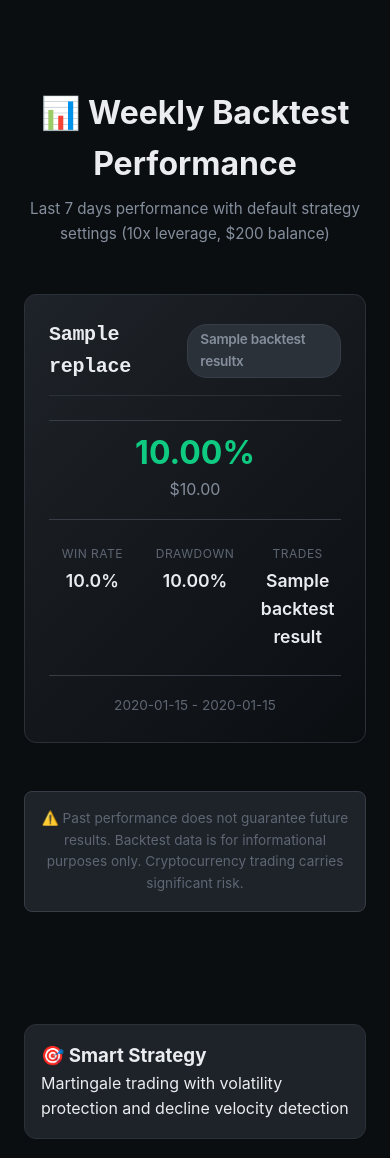
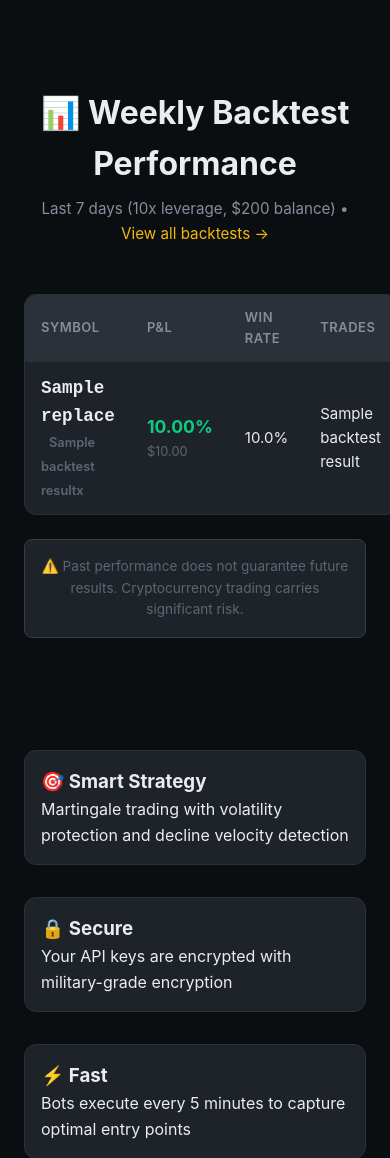
Before and after one commit to pehur00/dcabot, a Flask app: page / in a window 390 px wide. Shown: the part 664-1822 px from the top of the page. Run offline with Flask 3, Linux system fonts and the light colour scheme; a database or web service that is not in the repository returns one stand-in record (values such as "Sample title"); some libraries are stand-ins or nearby versions.

Commit message:
Improve UX: compact backtest table, mobile responsiveness, and activity log layout
- Replace card-based backtest display with compact summary table
  - Each row shows symbol, P&L (%), win rate, drawdown, trades, period
  - Clickable rows navigate to detail page
  - Mobile responsive: hides Drawdown and Period columns on small screens

- Fix bot detail page mobile responsiveness
  - Bot Info grid now responsive with auto-fit layout
  - Tablet: 2 columns, Mobile: 1 column

- Redesign activity log layout
  - Combine datetime + log level into single column
  - Date/time stacked vertically with badge below
  - Message column gets full width for better readability

🤖 Generated with [Claude Code](https://claude.com/claude-code)

Co-Authored-By: Claude <noreply@anthropic.com>

```diff
--- a/saas/static/css/style.css
+++ b/saas/static/css/style.css
@@ -767,6 +817,55 @@ tbody tr:hover {
     font-size: 0.95rem;
 }
 
+/* Compact Backtest Summary Table */
+.backtest-summary-table {
+    margin: 1.5rem 0;
+}
+
+.backtest-summary-table table {
+    background: var(--bg-card);
+    border: 1px solid var(--border-primary);
+}
+
+.backtest-row {
+    cursor: pointer;
+    transition: all 0.2s ease;
+}
+
+.backtest-row:hover {
+    background-color: var(--bg-tertiary) !important;
+    transform: translateX(4px);
+}
+
+.backtest-row.positive .pnl-value {
+    color: var(--color-long);
+    font-weight: 700;
+    font-size: 1.1rem;
+}
+
+.backtest-row.negative .pnl-value {
+    color: var(--color-short);
+    font-weight: 700;
+    font-size: 1.1rem;
+}
+
+.backtest-row td:first-child {
+    font-weight: 600;
+}
+
+@media (max-width: 768px) {
+    .backtest-summary-table table {
+        font-size: 0.85rem;
+    }
+
+    .backtest-summary-table th:nth-child(4),
+    .backtest-summary-table td:nth-child(4),
+    .backtest-summary-table th:nth-child(6),
+    .backtest-summary-table td:nth-child(6) {
+        display: none;  /* Hide Drawdown and Period on mobile */
+    }
+}
+
 .performance-grid {
     display: grid;
     grid-template-columns: repeat(auto-fit, minmax(280px, 1fr));
@@ -778,7 +877,7 @@ tbody tr:hover {
     background: linear-gradient(135deg, var(--bg-secondary) 0%, var(--bg-primary) 100%);
     border: 1px solid var(--border-primary);
     border-radius: 12px;
-    padding: 1.5rem;
+    padding: 1rem;
     transition: all 0.3s ease;
     position: relative;
     overflow: hidden;
@@ -820,7 +919,7 @@ tbody tr:hover {
     display: flex;
     justify-content: space-between;
     align-items: center;
-    margin-bottom: 1.5rem;
+    margin-bottom: 0.75rem;
 }
 
 .performance-card .symbol {
@@ -841,19 +940,19 @@ tbody tr:hover {
 }
 
 .performance-card .pnl {
-    margin: 1.5rem 0;
+    margin: 0.75rem 0;
     text-align: center;
-    padding: 1rem 0;
+    padding: 0.75rem 0;
     border-top: 1px solid var(--border-secondary);
     border-bottom: 1px solid var(--border-secondary);
 }
 
 .performance-card .pnl-pct {
-    font-size: 2.5rem;
+    font-size: 1.75rem;
     font-weight: 700;
     display: block;
     line-height: 1;
-    margin-bottom: 0.5rem;
+    margin-bottom: 0.25rem;
 }
 
 .performance-card.positive .pnl-pct {
@@ -873,8 +972,8 @@ tbody tr:hover {
 .performance-card .metrics {
     display: grid;
     grid-template-columns: repeat(3, 1fr);
-    gap: 1rem;
-    margin-top: 1.5rem;
+    gap: 0.5rem;
+    margin-top: 0.75rem;
 }
 
 .performance-card .metric {
@@ -898,8 +997,8 @@ tbody tr:hover {
 }
 
 .performance-card .card-footer {
-    margin-top: 1.5rem;
-    padding-top: 1rem;
+    margin-top: 0.75rem;
+    padding-top: 0.75rem;
     border-top: 1px solid var(--border-secondary);
     text-align: center;
 }
@@ -931,7 +1030,7 @@ tbody tr:hover {
     }
 
     .performance-card .pnl-pct {
-        font-size: 2rem;
+        font-size: 1.5rem;
     }
 }
 
--- a/saas/templates/index.html
+++ b/saas/templates/index.html
@@ -14,46 +14,45 @@
 <section class="backtest-performance">
     <div class="container">
         <h2>📊 Weekly Backtest Performance</h2>
-        <p class="subtitle">Last 7 days performance with default strategy settings (10x leverage, $200 balance)</p>
+        <p class="subtitle">Last 7 days (10x leverage, $200 balance) • <a href="#" style="color: var(--accent); text-decoration: none;">View all backtests →</a></p>
 
-        <div class="performance-grid">
-            {% for result in backtest_results %}
-            <a href="{{ url_for('backtest_detail', symbol=result.symbol) }}" class="performance-card {% if result.profit_loss_pct > 0 %}positive{% else %}negative{% endif %}">
-                <div class="card-header">
-                    <span class="symbol">{{ result.symbol.replace('USDT', '') }}</span>
-                    <span class="leverage">{{ result.leverage }}x</span>
-                </div>
-
-                <div class="pnl">
-                    <span class="pnl-pct">{{ "%.2f"|format(result.profit_loss_pct) }}%</span>
-                    <span class="pnl-amount">${{ "%.2f"|format(result.profit_loss) }}</span>
-                </div>
-
-                <div class="metrics">
-                    <div class="metric">
-                        <span class="label">Win Rate</span>
-                        <span class="value">{{ "%.1f"|format(result.win_rate) }}%</span>
-                    </div>
-                    <div class="metric">
-                        <span class="label">Drawdown</span>
-                        <span class="value">{{ "%.2f"|format(result.max_drawdown_pct) }}%</span>
-                    </div>
-                    <div class="metric">
-                        <span class="label">Trades</span>
-                        <span class="value">{{ result.total_trades }}</span>
-                    </div>
-                </div>
-
-                <div class="card-footer">
-                    <span class="date">{{ result.start_date.strftime('%b %d') }} - {{ result.end_date.strftime('%b %d') }}</span>
-                </div>
-            </a>
-            {% endfor %}
+        <div class="backtest-summary-table">
+            <table>
+                <thead>
+                    <tr>
+                        <th>Symbol</th>
+                        <th>P&L</th>
+                        <th>Win Rate</th>
+                        <th>Drawdown</th>
+                        <th>Trades</th>
+                        <th>Period</th>
+                    </tr>
+                </thead>
+                <tbody>
+                    {% for result in backtest_results %}
+                    <tr class="backtest-row {% if result.profit_loss_pct > 0 %}positive{% else %}negative{% endif %}" onclick="window.location='{{ url_for('backtest_detail', symbol=result.symbol) }}'">
+                        <td>
+                            <strong style="font-family: 'Courier New', monospace; font-size: 1.1rem;">{{ result.symbol.replace('USDT', '') }}</strong>
+                            <span style="color: var(--text-tertiary); font-size: 0.8rem; margin-left: 0.5rem;">{{ result.leverage }}x</span>
+                        </td>
+                        <td>
+                            <div style="display: flex; flex-direction: column; align-items: flex-start;">
+                                <span class="pnl-value">{{ "%.2f"|format(result.profit_loss_pct) }}%</span>
+                                <span style="color: var(--text-tertiary); font-size: 0.8rem;">${{ "%.2f"|format(result.profit_loss) }}</span>
+                            </div>
+                        </td>
+                        <td>{{ "%.1f"|format(result.win_rate) }}%</td>
+                        <td>{{ "%.2f"|format(result.max_drawdown_pct) }}%</td>
+                        <td>{{ result.total_trades }}</td>
+                        <td style="color: var(--text-tertiary); font-size: 0.85rem;">{{ result.start_date.strftime('%b %d') }} - {{ result.end_date.strftime('%b %d') }}</td>
+                    </tr>
+                    {% endfor %}
+                </tbody>
+            </table>
         </div>
 
-        <p class="disclaimer">
-            ⚠️ Past performance does not guarantee future results. Backtest data is for informational purposes only.
-            Cryptocurrency trading carries significant risk.
+        <p class="disclaimer" style="margin-top: 1rem;">
+            ⚠️ Past performance does not guarantee future results. Cryptocurrency trading carries significant risk.
         </p>
     </div>
 </section>
```
Also changed, not shown: other parts of saas/static/css/style.css (+50 -0 lines), saas/templates/bot_detail.html (+6 -5 lines).
